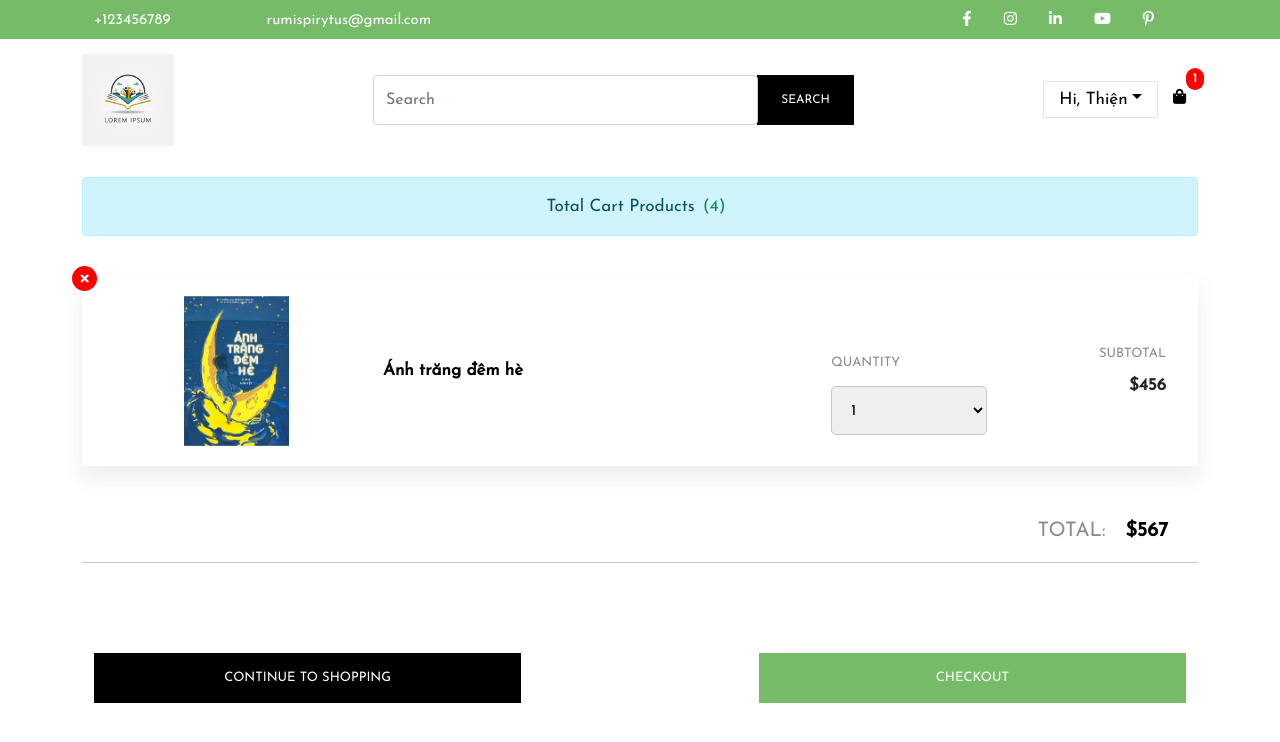
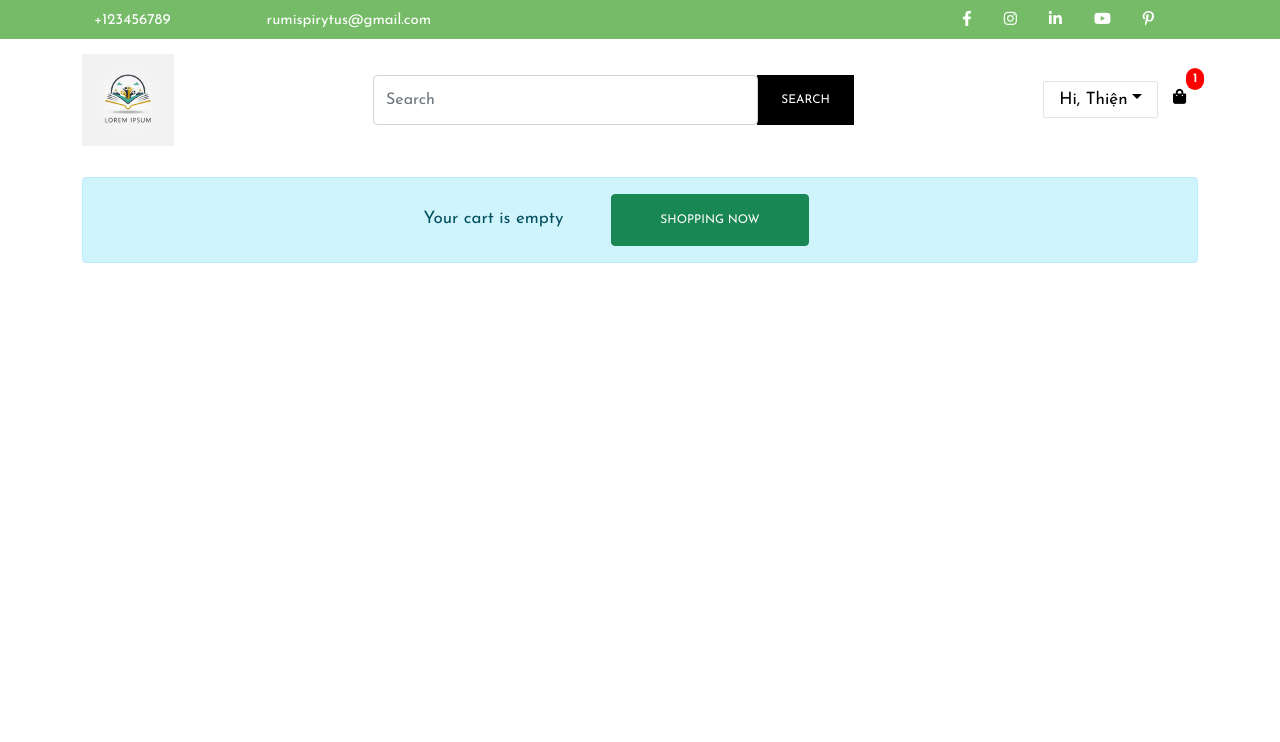
Before and after one commit to RumiSpirytus/bookstore-rumi, a React (Create React App) app in the folder fe/: page /cart/1 in a window 1280 px wide. Shown: the top 742 px of the page. Built offline with nearby package versions, Linux system fonts and the light colour scheme; no server answers.

Commit message:
add to cart, success in console, fail in UI

```diff
--- a/fe/src/screens/CartScreen.js
+++ b/fe/src/screens/CartScreen.js
@@ -2,14 +2,17 @@ import React, { useEffect } from "react";
 import Header from "./../components/Header";
 import { Link } from "react-router-dom";
 import { addToCart } from "../Redux/Actions/cartActions";
-import { useDispatch } from 'react-redux';
+import { useDispatch, useSelector } from 'react-redux';
 
 const CartScreen = ({match, location}) => {
   window.scrollTo(0, 0);
+  const dispatch = useDispatch();
   const productId = match.params.id
   const qty = location.search ? Number(location.search.split("=")[1]): 1
 
-  const dispatch = useDispatch();
+  const cart = useSelector((state) => state.cart)
+  const {cartItems } = cart
+
   useEffect(() => {
     if(productId){
       dispatch(addToCart(productId, qty))
@@ -21,7 +24,9 @@ const CartScreen = ({match, location}) => {
       <Header />
       {/* Cart */}
       <div className="container">
-        {/* <div className=" alert alert-info text-center mt-3">
+        {
+          cartItems.length === 0 ? (
+            <div className=" alert alert-info text-center mt-3">
           Your cart is empty
           <Link
             className="btn btn-success mx-5 px-5 py-3"
@@ -32,8 +37,12 @@ const CartScreen = ({match, location}) => {
           >
             SHOPPING NOW
           </Link>
-        </div> */}
-        <div className=" alert alert-info text-center mt-3">
+        </div>
+          )
+          :
+          (
+            <>
+              <div className=" alert alert-info text-center mt-3">
           Total Cart Products
           <Link className="text-success mx-2" to="/cart">
             (4)
@@ -84,9 +93,12 @@ const CartScreen = ({match, location}) => {
             </button>
           </div>
         </div>
-      </div>
+
+            </>
+          )
+        }</div>
+
     </>
   );
-};
-
+      }
 export default CartScreen;
```
